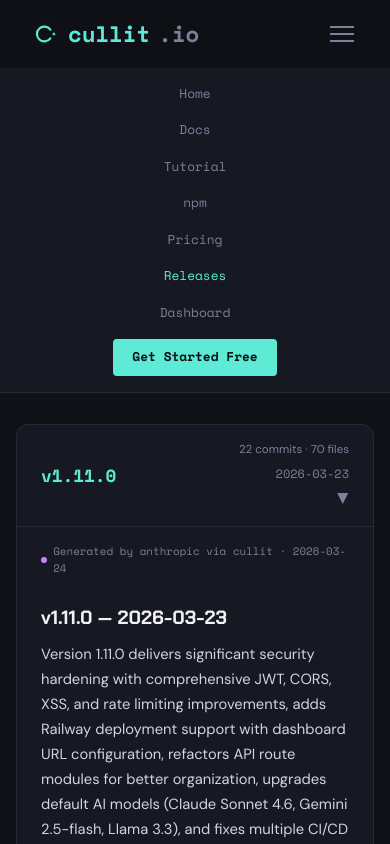
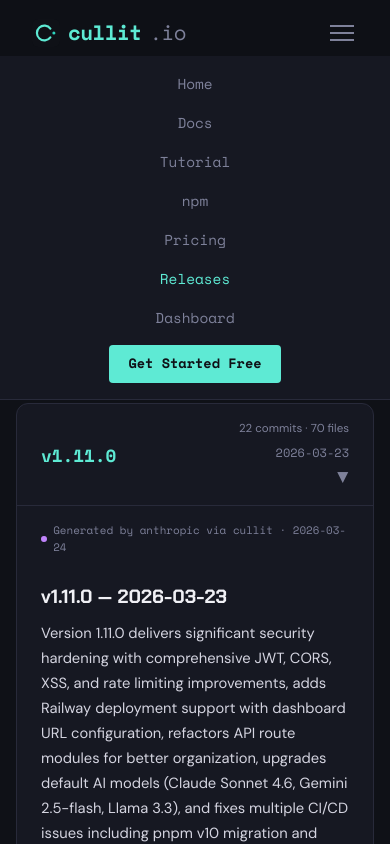
Before and after one commit to actions-marketplace-validations/mttaylor_cullit, a website: page site/releases.html in a window 390 px wide. Both pictures are taken after a click on the button "Toggle navigation". Shown: the top 844 px of the page. Drawn offline with nearby package versions, Linux system fonts and the light colour scheme.

Commit message:
fix: normalize nav CSS across all non-home site pages
Standardize nav bar to tutorial.html reference values so page
transitions appear seamless:

- docs.html: padding 0.8→1rem, z-index 200→100, bg opacity 0.92→0.85,
  gap 1.5→2rem, font-size 0.85→0.9rem, breakpoint 900→768px
- pricing.html: nav-links font-size 0.8→0.9rem
- releases.html: position sticky→fixed, logo 1.4→1.3rem, add
  letter-spacing, nav-links 0.8→0.9rem, add nav-cta styles,
  page-header top padding 3→6rem for fixed offset
- free-trial.html: same fixes as docs.html
- dashboard.html: gap 1.5→2rem

```diff
--- a/site/releases.html
+++ b/site/releases.html
@@ -58,26 +58,27 @@
     border-bottom: 1px solid var(--border);
     background: rgba(15, 17, 23, 0.85);
     backdrop-filter: blur(20px);
-    position: sticky;
-    top: 0;
+    position: fixed;
+    top: 0; left: 0; right: 0;
     z-index: 100;
   }
   .logo {
     font-family: 'Space Mono', monospace;
-    font-size: 1.4rem;
+    font-size: 1.3rem;
     font-weight: 700;
     color: var(--accent);
     text-decoration: none;
+    letter-spacing: -0.5px;
     display: flex;
     align-items: center;
     gap: 0.5rem;
   }
   .logo-mark { width: 28px; height: 28px; flex-shrink: 0; }
-  .logo span { color: var(--text-dim); }
+  .logo span { color: var(--text-dim); font-weight: 400; }
   .nav-links { display: flex; gap: 2rem; align-items: center; }
   .nav-links a {
     font-family: 'Space Mono', monospace;
-    font-size: 0.8rem;
+    font-size: 0.9rem;
     color: var(--text-dim);
     text-decoration: none;
     transition: color 0.2s;
@@ -89,6 +90,12 @@
     padding: 0.5rem 1.2rem !important;
     border-radius: 4px;
     font-weight: 600 !important;
+    font-size: 0.85rem !important;
+    transition: transform 0.2s, box-shadow 0.2s !important;
+  }
+  .nav-cta:hover {
+    transform: translateY(-1px);
+    box-shadow: 0 4px 20px rgba(94,234,212,0.25);
   }
   .hamburger {
     display: none;
@@ -110,8 +117,8 @@
     .hamburger { display: flex; }
     .nav-links {
       display: none;
-      position: absolute;
-      top: 100%;
+      position: fixed;
+      top: 56px;
       left: 0;
       right: 0;
       flex-direction: column;
@@ -126,7 +133,7 @@
   /* --- Header --- */
   .page-header {
     text-align: center;
-    padding: 3rem 2rem 1rem;
+    padding: 6rem 2rem 1rem;
   }
   .page-header h1 {
     font-family: 'Chakra Petch', sans-serif;
```
Also changed, not shown: site/dashboard.html (+1 -1 lines), site/docs.html (+8 -8 lines), site/free-trial.html (+6 -6 lines), site/pricing.html (+1 -1 lines).
